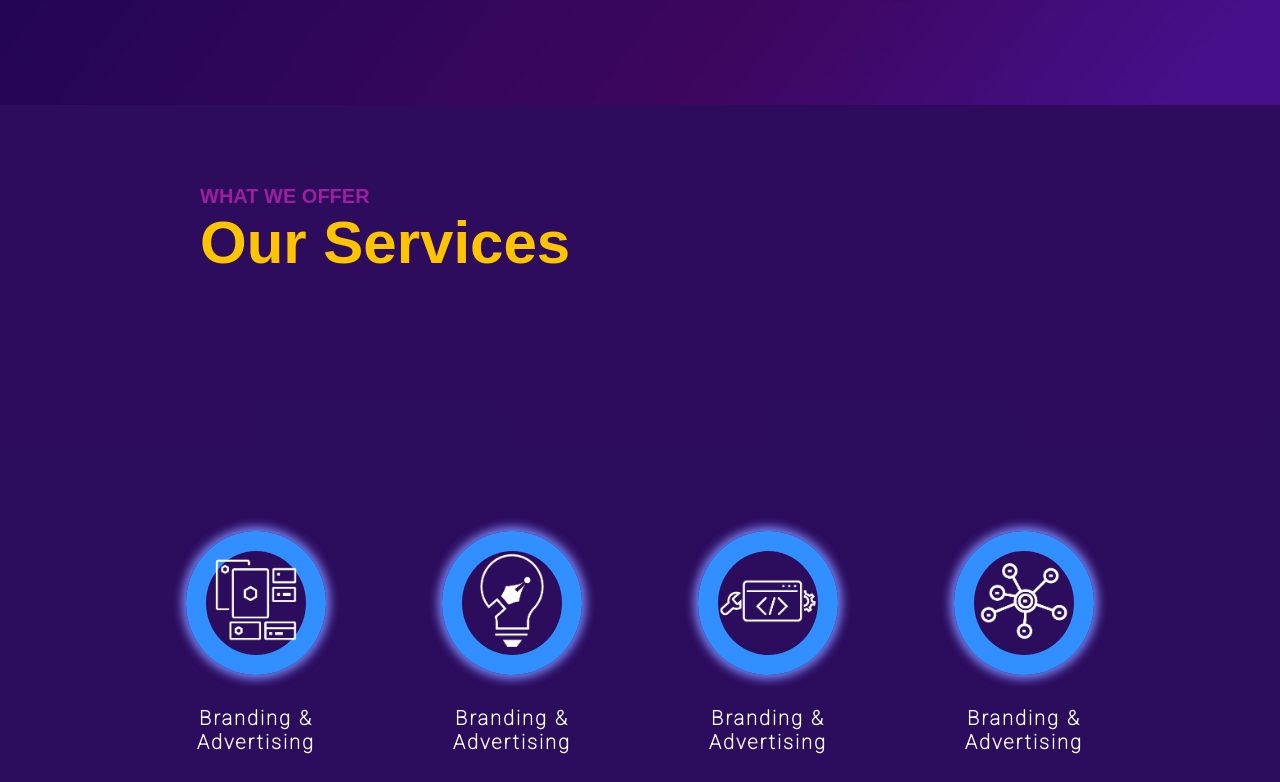
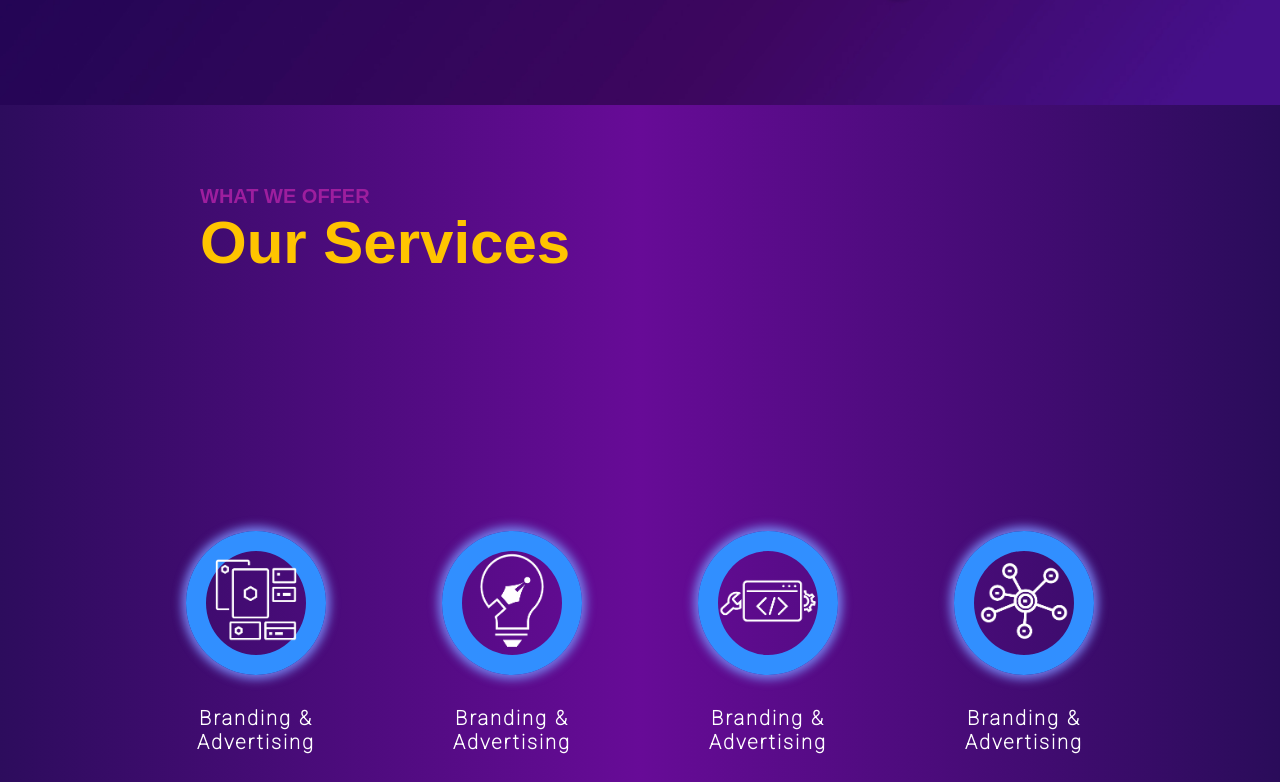
Before and after one commit to georgejeswin/OXE-ADS, a React (Create React App) app: page / in a window 1280 px wide. Shown: the part 695-1477 px from the top of the page. Built offline with nearby package versions, Linux system fonts and the light colour scheme.

Commit message:
bg changed

```diff
--- a/src/Components/Contents.css
+++ b/src/Components/Contents.css
@@ -1,4 +1,5 @@
 .contents{
-    background:linear-gradient(#2D0C5D, #2A0C5A) ;
+    background: rgb(45,12,93);
+    background: linear-gradient(90deg, rgba(45,12,93,1) 0%, rgba(103,11,151,1) 50%, rgba(42,12,90,1) 100%);
     position: relative;
 }
```
